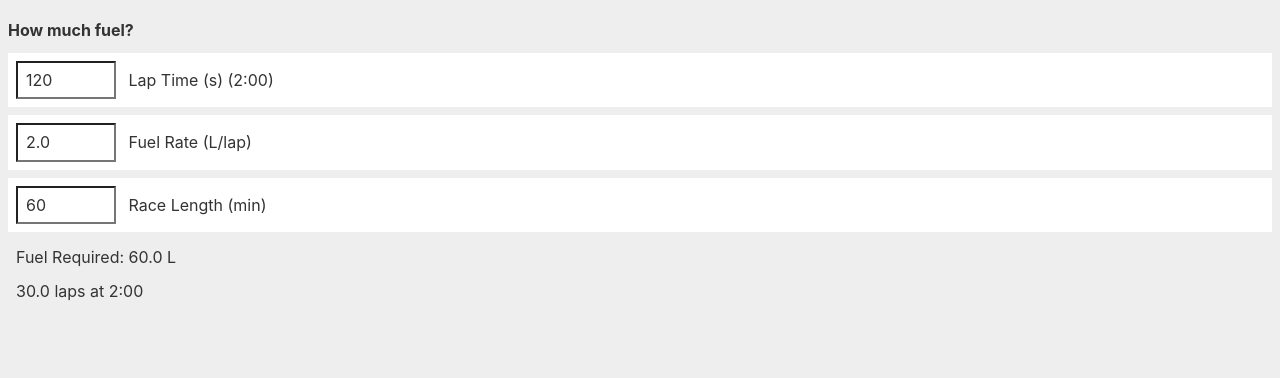
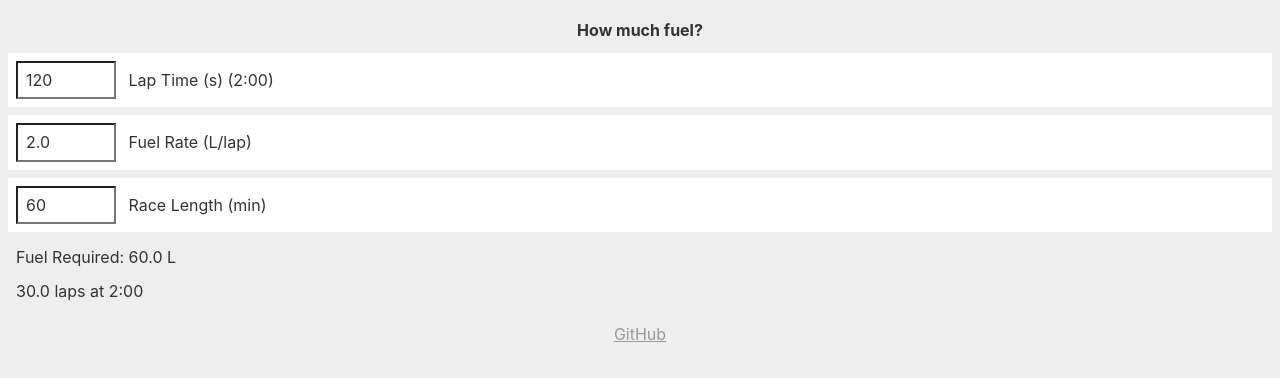
Before and after one commit to andygock/fuel-calculator, a website built with Parcel: page src/index.html in a window 1280 px wide. Built offline with nearby package versions, Linux system fonts and the light colour scheme.

Commit message:
Add GitHub link

```diff
--- a/src/index.html
+++ b/src/index.html
@@ -65,5 +65,9 @@
     </div>
 
     <script src="fuel.js"></script>
+
+    <div class="github">
+      <a href="https://github.com/andygock/fuel-calculator">GitHub</a>
+    </div>
   </body>
 </html>
--- a/src/style.scss
+++ b/src/style.scss
@@ -36,4 +36,12 @@ input {
 
 h2 {
   font-size: 1rem;
+  text-align: center;
 }
+
+.github {
+  text-align: center;
+  a {
+    color: #999;
+  }
+}
```
